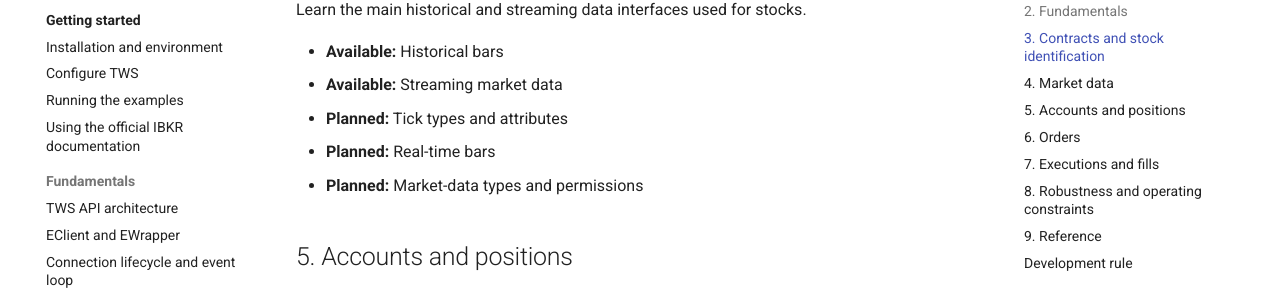
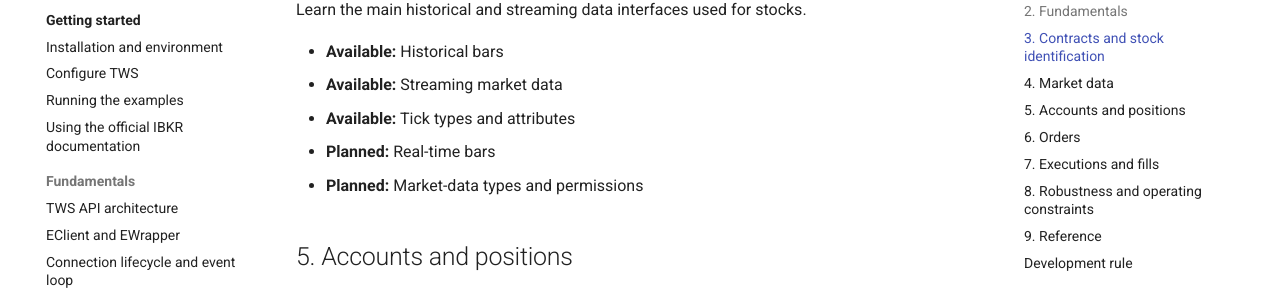
Before and after one commit to Frallmeister/ibkr-tws-api-training, an MkDocs documentation site: the page built from docs/roadmap.md, in a window 1280 px wide and 900 px high, scrolled down 1480 px. Shown: the part 151-445 px from the top of the window. Built offline with MkDocs 1.6.1 and Material for MkDocs 9.7.7, drawn with Linux system fonts in a browser that asks for light colours; comment, search, counter and statistics services are not loaded.

Commit message:
Mark tick types chapter available

```diff
--- a/docs/roadmap.md
+++ b/docs/roadmap.md
@@ -49,7 +49,7 @@ Learn the main historical and streaming data interfaces used for stocks.
 
 - **Available:** Historical bars
 - **Available:** Streaming market data
-- **Planned:** Tick types and attributes
+- **Available:** Tick types and attributes
 - **Planned:** Real-time bars
 - **Planned:** Market-data types and permissions
 
```
